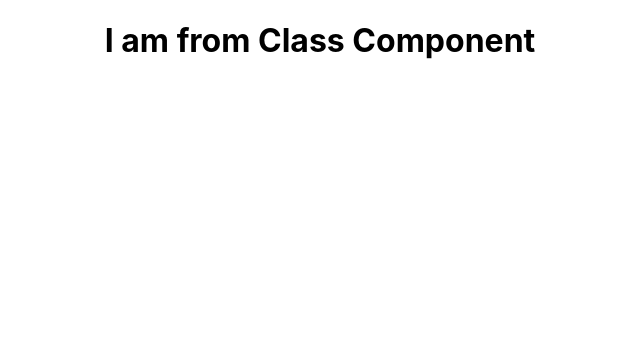
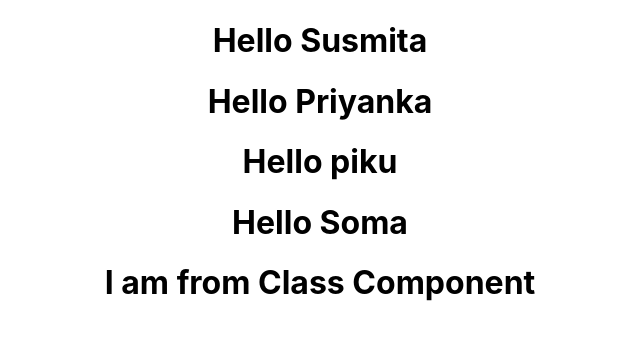
Before and after one commit to susmita1994/React_App, a React (Create React App) app in the folder my-app/: page / in a window 1280 px wide. Shown: the top 340 px of the page, without its empty margins (320-960 px from the left). Built offline with nearby package versions, Linux system fonts and the light colour scheme.

Commit message:
props
props

```diff
--- a/my-app/src/App.js
+++ b/my-app/src/App.js
@@ -7,7 +7,10 @@ import Welcome from './MyComponent/Welcome';
 function App() {
   return (
     <div className="App">
-
+      <Hello name="Susmita"></Hello>
+      <Hello name="Priyanka"></Hello>
+      <Hello name="piku"></Hello>
+      <Hello name="Soma"></Hello>
       <Welcome></Welcome>
     </div>
   );
--- a/my-app/src/MyComponent/Hello.js
+++ b/my-app/src/MyComponent/Hello.js
@@ -1,8 +1,8 @@
 import React from 'react';
 
-function Hello(){
+function Hello(props){
     return (
-        <h1>Hello I am from Functional Componenet.</h1>
+        <h1>Hello {props.name}</h1>
     );
 }
 
```
